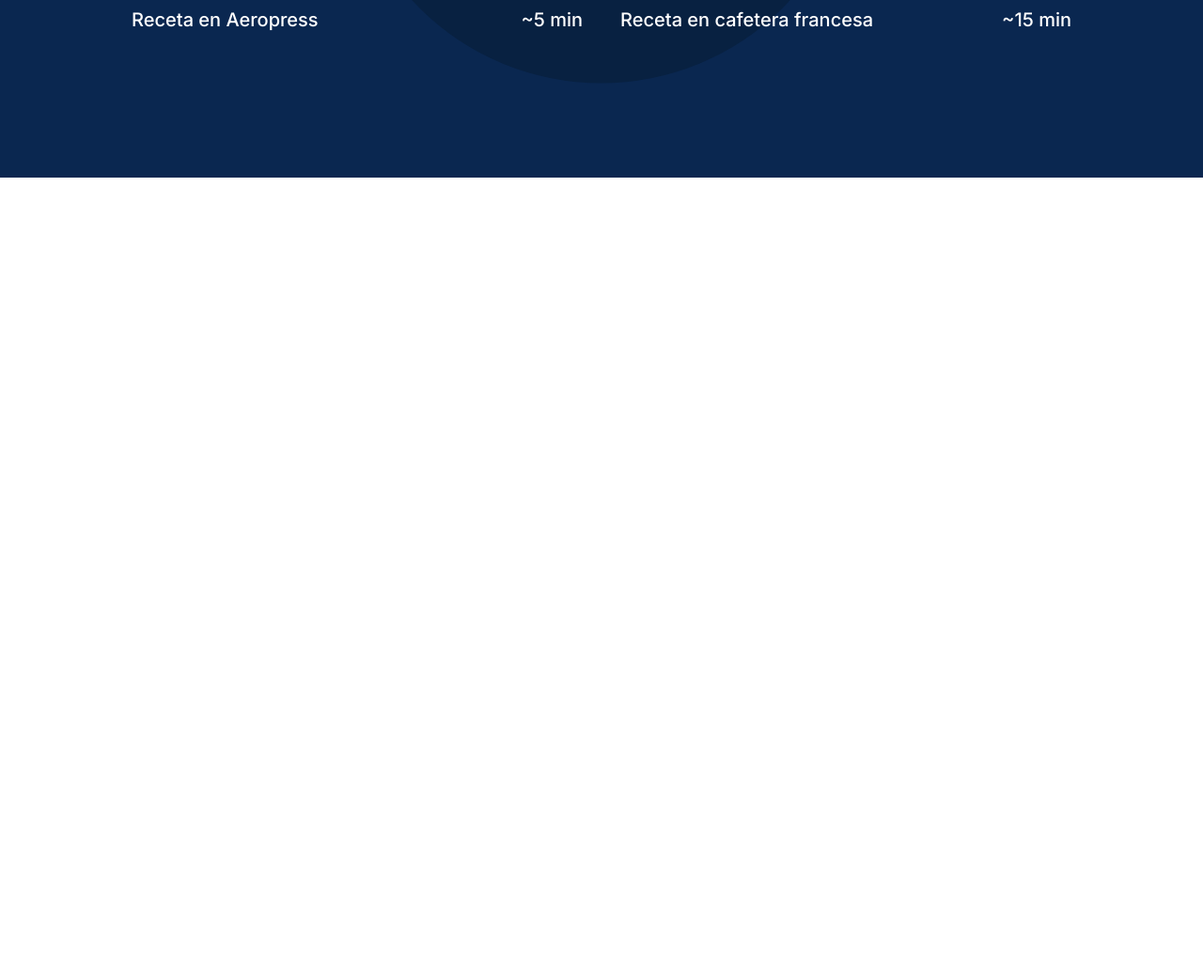
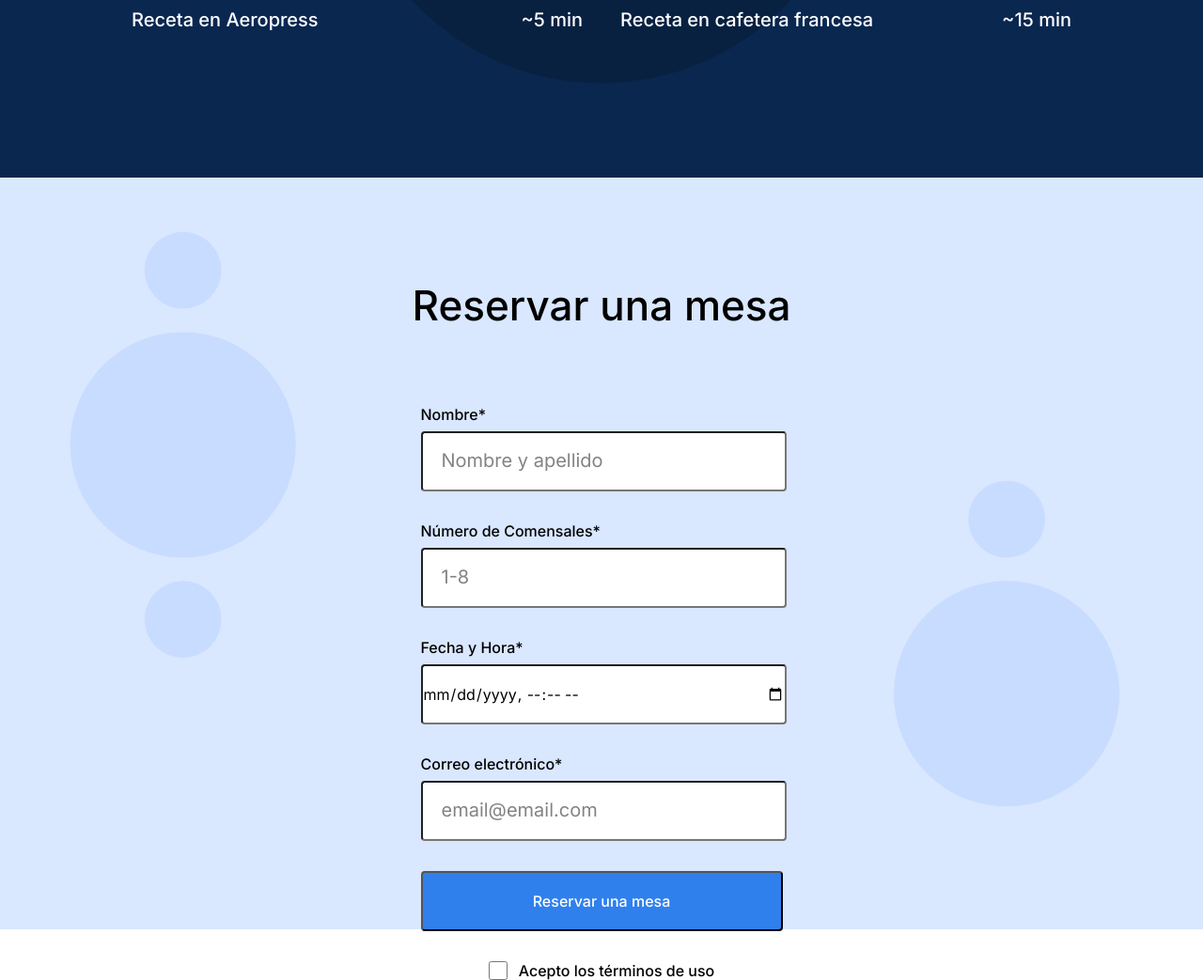
Before and after one commit to DTulandeM/web_project_coffeeshop, a plain HTML site: page index.html in a window 1280 px wide. Shown: the part 1411-2454 px from the top of the page at 94% size. Before the commit the page ends 1600 px from the top, so only its background shows below. Drawn offline with Linux system fonts and the light colour scheme.

Commit message:
form etapa 3

```diff
--- a/index.html
+++ b/index.html
@@ -44,7 +44,7 @@
           />
           <ul class="nav__links">
             <li><a href="#Recetas"></a> Recetas</li>
-            <li>Reservar una mesa</li>
+            <li><a href="#Reservacion"></a>Reservar una mesa</li>
             <li>Menú</li>
             <li>Contactos</li>
           </ul>
@@ -117,7 +117,67 @@
             </div>
           </div>
         </section>
-        <section class="reservation"></section>
+        <section id="Reservacion" class="reservation">
+          <h2 class="reservation__title">Reservar una mesa</h2>
+          <div class="reservation__form form">
+            <fieldset class="form__fieldset">
+              <label for="name" class="form__label">Nombre<span>*</span></label>
+              <input
+                type="text"
+                class="form__input"
+                id="name"
+                placeholder="Nombre y apellido"
+                required
+              />
+              <label for="Numberofpeople" class="form__label"
+                >Número de Comensales<span>*</span></label
+              >
+              <input
+                type="number"
+                min="1"
+                max="8"
+                class="form__input"
+                id="Numberofpeople"
+                placeholder="1-8"
+                required
+              />
+              <label for="reservation-date" class="form__label"
+                >Fecha y Hora<span>*</span></label
+              >
+              <input
+                type="datetime-local"
+                class="form__input"
+                id="reservation-date"
+                required
+              />
+              <label for="email" class="form__label"
+                >Correo electrónico<span>*</span></label
+              >
+              <input
+                type="email"
+                class="form__input"
+                id="email"
+                placeholder="email@email.com"
+                required
+              />
+              <button class="form__button" type="submit">
+                Reservar una mesa
+              </button>
+              <div class="form__checkbox_container">
+                <input
+                  type="checkbox"
+                  class="form__checkbox"
+                  id="condiciones"
+                />
+                <label
+                  for="condiciones"
+                  class="form__label form__label_direction_right"
+                  >Acepto los términos de uso
+                </label>
+              </div>
+            </fieldset>
+          </div>
+        </section>
         <section class="menu"></section>
         <section class="about"></section>
       </main>
--- a/pages/index.css
+++ b/pages/index.css
@@ -196,3 +196,112 @@
   font-size: 20px;
   line-height: 30px;
 }
+.reservation {
+  background-color: #d9e7ff;
+  background-image: url(../images/background_reservation.svg);
+  background-repeat: no-repeat;
+  background-size: cover;
+  display: flex;
+  flex-direction: column;
+  height: 100vh;
+  min-height: 720px;
+  position: relative;
+  box-sizing: border-box;
+}
+.reservation__title {
+  font-family: Inter;
+  font-style: normal;
+  font-weight: 500;
+  font-size: 44px;
+  line-height: 52px;
+  margin: 110px auto 0;
+}
+.reservation__form {
+  max-width: 385px;
+  margin: 80px auto 120px;
+}
+.form {
+  display: flex;
+  position: relative;
+  flex-direction: column;
+  column-gap: 8px;
+}
+
+.form__fieldset {
+  height: 100%;
+  margin: auto;
+  border: 0;
+  padding: 0;
+}
+
+.form__label {
+  display: flex;
+  font-family: Inter;
+  font-style: normal;
+  font-weight: 500;
+  font-size: 16px;
+  line-height: 20px;
+}
+.form__input {
+  width: 100%;
+  height: 60px;
+  border-radius: 4px;
+  margin: 8px auto 32px;
+  padding: 0;
+}
+.form__button {
+  border-radius: 4px;
+  background-color: #2f80ed;
+  max-width: 385px;
+  width: 100%;
+  margin: 0 auto 32px;
+  font-family: Inter;
+  font-style: normal;
+  font-weight: 500;
+  font-size: 16px;
+  line-height: 60px;
+  color: #fff;
+  cursor: pointer;
+  padding: 0;
+}
+.form__button:hover {
+  opacity: 70%;
+}
+
+.form__label_direction_right {
+  display: inline;
+}
+.form__checkbox {
+  border-radius: 2px;
+  width: 20px;
+  height: 20px;
+  margin-right: 12px;
+}
+.form__checkbox_container {
+  display: flex;
+  justify-content: center;
+}
+.form__input::placeholder {
+  font-family: Inter;
+  font-style: normal;
+  font-weight: normal;
+  font-size: 20px;
+  line-height: 30px;
+  color: #838383;
+  padding-left: 20px;
+  padding-top: 15px;
+}
+.form__input_checkbox:checked + .form__checkbox {
+  background-color: #2f80ed;
+  background-image: url("../images/check.svg");
+  background-repeat: no-repeat;
+  background-position: center;
+  background-size: auto;
+}
+.form__input_checkbox {
+  position: absolute;
+  width: 1px;
+  height: 1px;
+  overflow: hidden;
+  clip: rect(0 0 0 0);
+}
```
